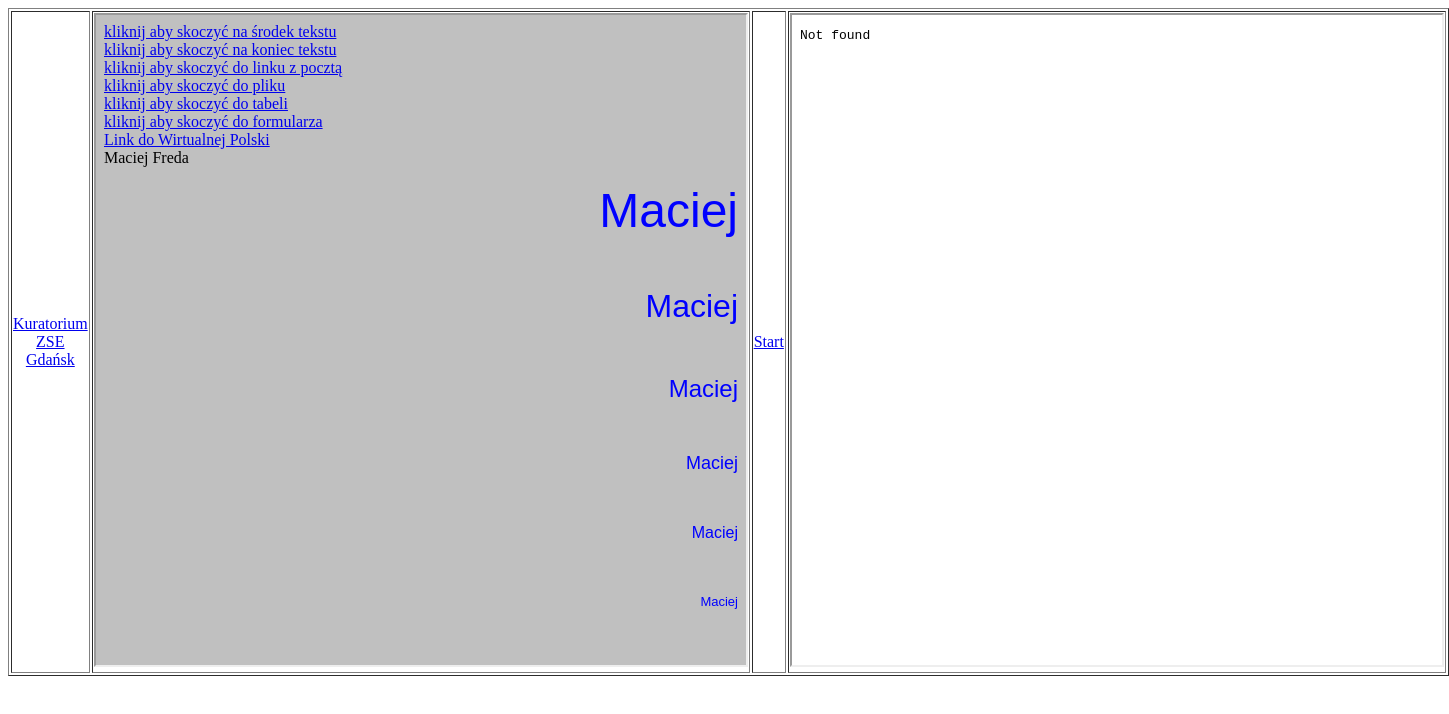
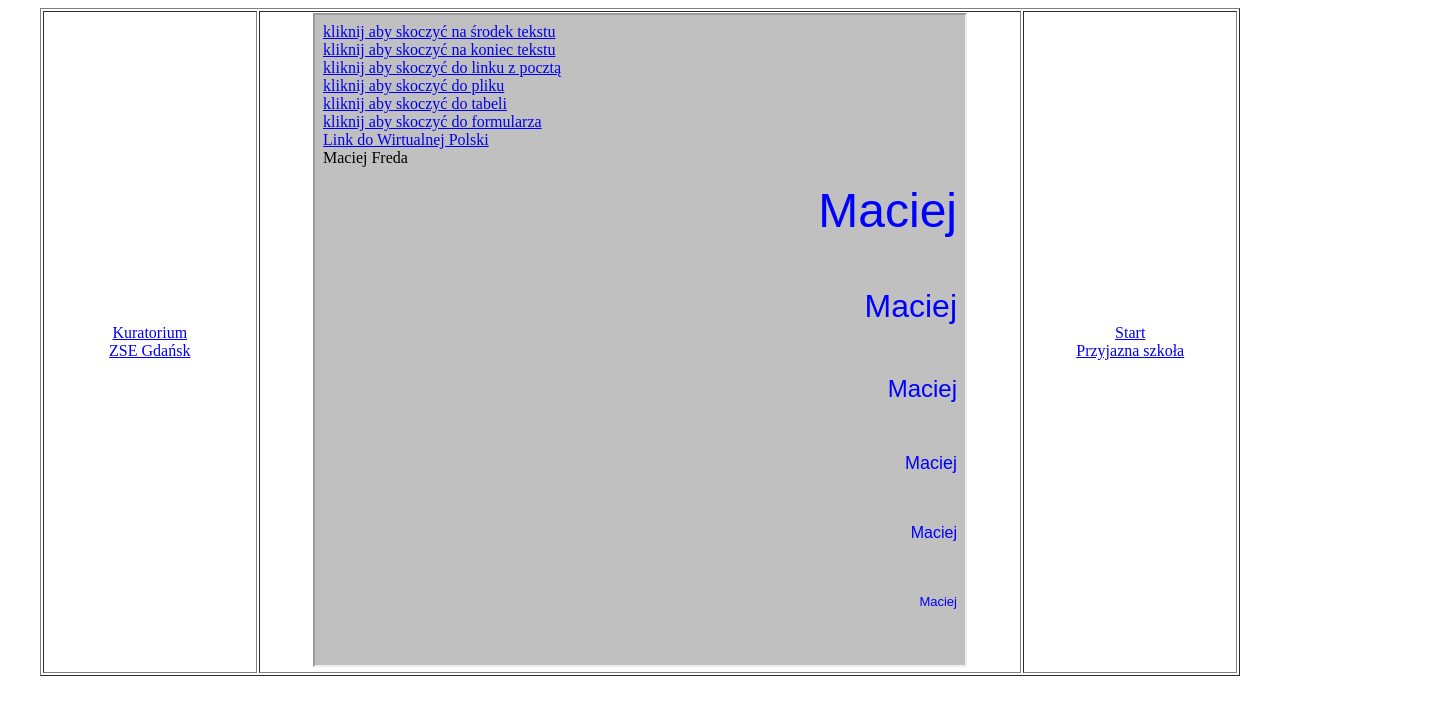
Before and after one commit to ShenekPL/IFrameWiA, a plain HTML site: page index2.html in a window 1280 px wide. Shown: the whole page, 1449 px wide, since content can reach past the window. Drawn offline with Linux system fonts and the light colour scheme.

Commit message:
Update index2.html

```diff
--- a/index2.html
+++ b/index2.html
@@ -14,8 +14,9 @@
 		<td align=center><iframe width=650 height=650 name="strony" src="index.html" border="0"></iframe>
 		</td>
 		<td width=18% align="center"><a href="start.html" target="strony">Start</a>
+		<br>
+		<a href="index3.html" target="strony">Przyjazna szkoła</a>
 		</td>
-		<td align=center><iframe width=650 height=650 name="strony" src="index3.html" border="0"></iframe>
 		</tr>
 	</table>
 </body>
```
